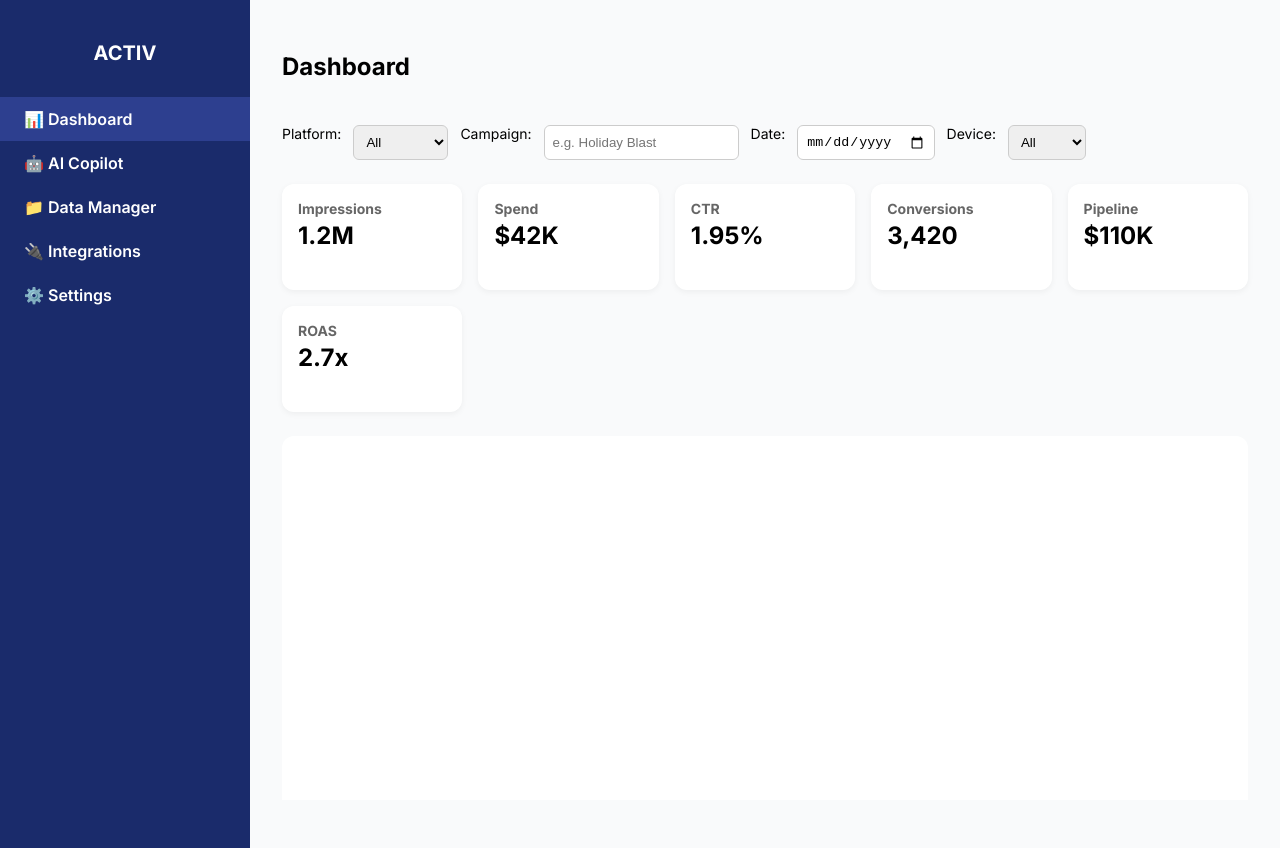
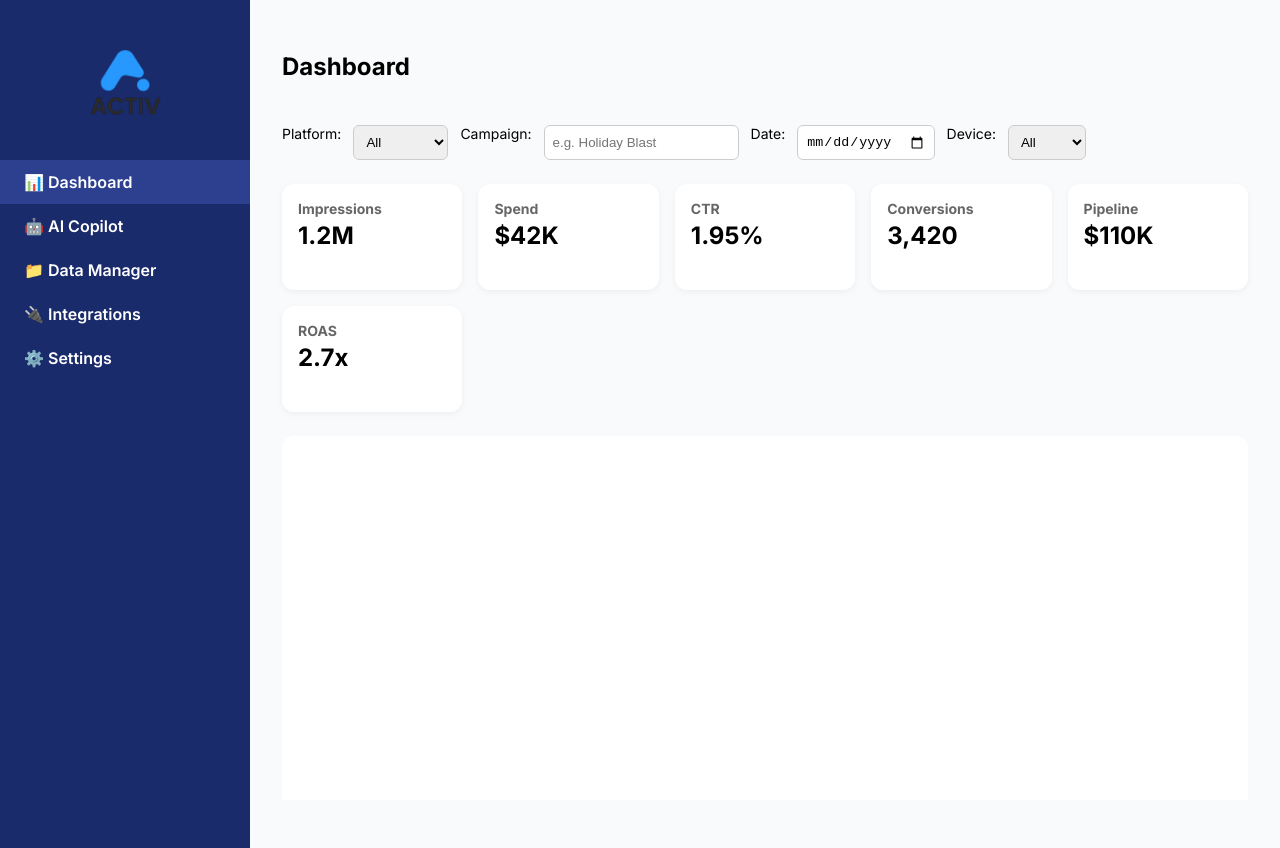
Before and after one commit to avichal16/active1.1, a plain HTML site: page index.html in a window 1280 px wide. Drawn offline with Linux system fonts and the light colour scheme.

Commit message:
Update index.html

```diff
--- a/index.html
+++ b/index.html
@@ -127,7 +127,7 @@
 </head>
 <body>
   <aside>
-    <h1>ACTIV</h1>
+    <img src="activ-logo.png" alt="ACTIV Logo" style="width: 120px; margin: 0 auto 16px auto; display: block;" />
     <a href="#" class="active" onclick="showTab('dashboard')">📊 Dashboard</a>
     <a href="#" onclick="showTab('copilot')">🤖 AI Copilot</a>
     <a href="#" onclick="showTab('data')">📁 Data Manager</a>
```
